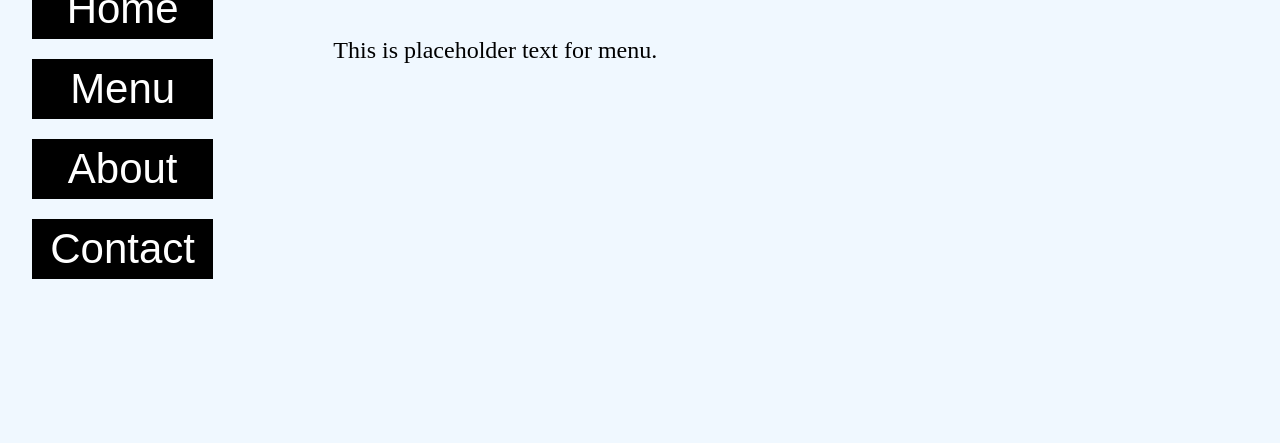
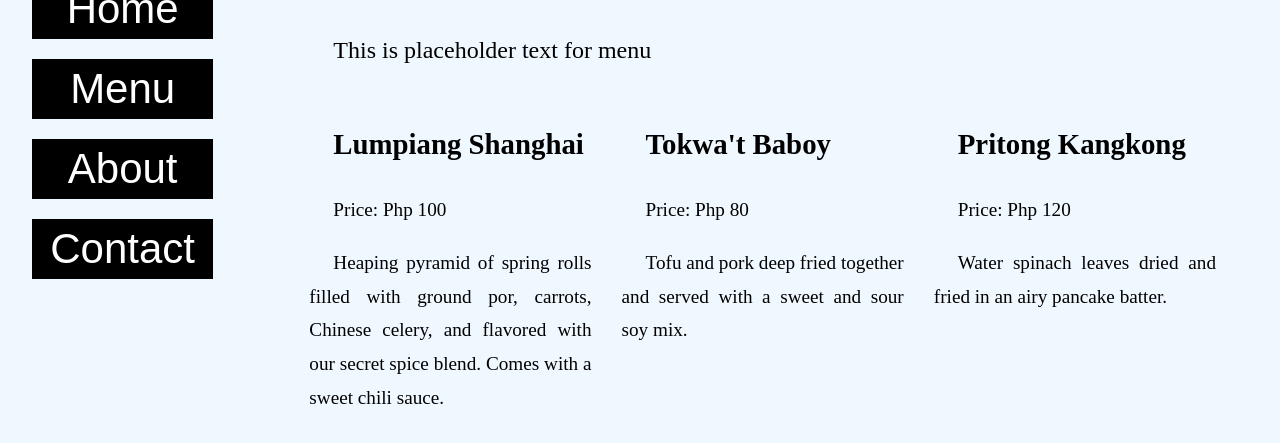
Before and after one commit to vagueposting/odin-restaurant, a website built with webpack: page src/template.html in a window 1280 px wide. Both pictures are taken after a click on the button "Menu". Shown: the part 127-570 px from the top of the page. Built offline with nearby package versions, Linux system fonts and the light colour scheme; a web font is replaced by a local one.

Commit message:
refactor: altered factory logic to use maps instead of arrays of single-prop objects

```diff
--- a/src/data/nav.json
+++ b/src/data/nav.json
@@ -1,3 +1,22 @@
 {
-    "pages": ["home", "menu", "about", "contact"]
+    "pages": [
+        {
+            "name": "home",
+            "text": ["Welcome to ",
+            "[EMP] The Tasty Restaurant",
+            "! Home of the most delectable Filipino cuisine in town."
+        ]
+        },
+        {
+            "name": "menu",
+            "text": ["placeholder"]
+        },
+        {
+            "name": "about",
+            "text": ["placeholder"]
+        },
+        {
+            "name": "contact",
+            "text": ["placeholder"]
+    }]
 }
--- a/src/display.js
+++ b/src/display.js
@@ -9,7 +9,7 @@ export const Interface = (data) => {
     const body = document.querySelector('body');
 
     const coreNavigation = () => {
-        const navigation = {
+        /* const navigation = {
             header: document.createElement('header'),
             logoSpace: {
                 root: document.createElement('div'),
@@ -17,52 +17,84 @@ export const Interface = (data) => {
             },
             navigator: document.createElement('nav'),
             navButtons: {}
-        };
+        }; */
 
-        navigation.logoSpace.logo.textContent = 'The Tasty Restaurant'
-        navigation.logoSpace.root.appendChild(navigation
-            .logoSpace
-            .logo)
-        navigation.header.appendChild(navigation.logoSpace.root);
+        const navigation = new Map([
+            ['header', () => {
+                const shell = document.createElement('header');
+                return shell;
+            }],
+            ['logoSpace', () => {
+                const root = document.createElement('div');
 
-        const navButtons = data.nav.pages;
+                const logo = document.createElement('h1'); // change to img later.
+                logo.textContent = 'The Tasty Restaurant'
 
+                root.appendChild(logo);
+
+                return root;
+            }],
+            ['navigator', () => {
+                const shell = document.createElement('nav');
+                const navButtons = {};
                 // Create buttons based on the general nav array
-        navButtons.forEach(button => {
-            const { navButtons, navigator } = navigation;
+                const pageList = data.nav.pages.map(page => page.name);
+                pageList.forEach(button => {
                     navButtons[button] = document.createElement('button');
                     navButtons[button].classList.add('navButtons');
+
                     navButtons[button].id = `nav-${button}`;
 
-            navButtons[button].textContent = TextControls.capitalizeEachWord(button);
+                    navButtons[button].textContent = TextControls
+                        .capitalizeEachWord(button);
 
-            navigator.appendChild(navButtons[button]);
-
+                    shell.appendChild(navButtons[button]);
                 });
 
-        navigation.header
-            .appendChild(navigation.navigator)
+                return shell;
+            }]
+        ])
 
-        body.appendChild(navigation.header);
+        body.appendChild(assembleParts(navigation, 'header'));
     }
 
-    // TODO: Add "style" parameter that changes layout (grid, flex, etc).
-    const pageTemplate = (page = 'home') => {
-        const pageFeatures = {
-            shell: document.createElement('div'),
-            header: document.createElement('h1'),
-            bodyText: document.createElement('p')
-        };
+    // TODO: Add "format" parameter that changes layout (grid, flex, etc).
+    const pageTemplate = (page = 'home', format = 'DEFAULT') => {
+        // Core, non-negotiable features of each page
+        const pageFeatures = new Map([
+            ['shell', () => {
+                const shell = document.createElement('div');
+                shell.classList.add('bodyPage');
+                shell.id = page;
+                return shell;
+            }],
+            ['header', () => {
+                const shell = document.createElement('h1');
+                shell.textContent = TextControls.capitalizeEachWord(page);
+                return shell;
+            }],
+            ['bodyText', (text = `This is placeholder text for ${page}`) => {
+                const shell = document.createElement('p');
+                shell.textContent = text;
+                return shell;
+            }]
+        ])
 
-        pageFeatures.shell.classList.add('bodyPage');
-        pageFeatures.shell.id = page;
+        if (page === 'menu') {
+            pageFeatures.set('menu', () => {
+                const menuBoard = document.createElement('div');
+                menuBoard.classList.add(page); // menu
 
-        pageFeatures.header.textContent = TextControls.capitalizeEachWord(page);
-        pageFeatures.bodyText.textContent = `This is placeholder text for ${page}.`
+                data.menu.appetizer.forEach((dish) => {
+                    const dishCard = pageElements.menuitem(dish);
+                    menuBoard.appendChild(dishCard);
+                })
+                return menuBoard;
+            })
+        }
 
-        pageFeatures.shell.appendChild(pageFeatures.header);
-        pageFeatures.shell.appendChild(pageFeatures.bodyText);
-        body.appendChild(pageFeatures.shell);
+        body.appendChild(
+            assembleParts(pageFeatures, 'shell'));
     }
 
      const applyPageSwitches = (page) => {
@@ -73,10 +105,8 @@ export const Interface = (data) => {
             allPages.forEach((pg) => {
                 if (pg.id === page) {
                     pg.classList.add('visible');
-                    console.log(pg.classList);
                 } else {
                     pg.classList.remove('visible');
-                    console.log(pg.classList);
                 }});
         });
     };
@@ -85,8 +115,8 @@ export const Interface = (data) => {
     (() => {
         coreNavigation();
         data.nav.pages.forEach((page) => {
-            pageTemplate(page);
-            applyPageSwitches(page);
+            pageTemplate(page.name);
+            applyPageSwitches(page.name);
             document.getElementById('home').classList.add('visible');
         })
     })();
@@ -98,71 +128,63 @@ const pageElements = {
      * @param {Object} dish - dish data, e.g. data.menu.appetizer[i]
      * @param {Array} styles - default is 'core' but can append with alternate styles
      * @returns a completed dish card
+     *
+     * Every component here is an assembly instruction
+     * If you want to change the sorting order, change the
+     * order at which parts are declared.
      */
     menuitem: (dish, styles = ['core']) => {
-        const parts = [
-            { card: () => {
-                const template = document.createElement('div')
-                // TODO: Add class/es
-                // Maybe I'll make it modular so a different class applies
-                return template;
-            }},
-            // Every component here is an assembly instruction
-            // If you want to change the sorting order, change the
-            // order at which parts are declared.
-            { dishName: () => {
+        const parts = new Map([
+            ['card', () => {
+                const shell = document.createElement('div')
+                styles.forEach((style) => {
+                    shell.classList.add(style);
+                });
+                return shell;
+            }],
+            [ 'dishName', () => {
                 const shell = document.createElement('h2');
                 shell.textContent = dish.name;
                 // TODO: Add class/es
 
                 return shell;
-            }},
-            { dishPrice: () => {
+            }],
+            [ 'dishPrice', () => {
                 const shell = document.createElement('p');
 
                 const header = document.createElement('span');
                 header.textContent = 'Price: ';
 
                 const data = document.createElement('span');
-                data.textContent = String(data.price);
+                data.textContent = `Php ${dish.price}`;
 
                 shell.appendChild(header);
                 shell.appendChild(data);
-                // TODO: Add class/es
+                return shell;
+            }],
+            ['dishDescription', () => {
+                const shell = document.createElement('p');
+                shell.textContent = dish.description;
+                return shell;
+            }]
+        ])
 
-                return shell;
-            }},
-            { dishDescription: () => {
-                const shell = document.createElement('p');
-                shell.textContent = dish.description
-                // TODO: Add class/es
+        return assembleParts(parts, 'card');
+    },
+    // TODO: add assemblies for other elements!
+}
 
-                return shell;
-            }}
-            // TODO: Add Notes Element
-        ]
 
-        /* my stanford bootcamp mentors will axe me to death
-        for not assigning variables to everything, but i care not.
-        if i don't put enough cognitive stress into my code,
-        i will make stupid mistakes. so this is for the best */
+const assembleParts = (parts, baseName) => {
+    const base = parts.get(baseName)();
 
-        for (let i = 0; i < parts.length; i++) {
-            // Get part name.
-            const partName = Object.keys(parts[i])[0];
-
-            // Skip the card itself
-            if (partName === 'card') {
-                parts[0].card = parts[0].card();
+    for (const [part, assemble] of parts) {
+        if (part === baseName) {
             continue;
         }
 
-            // Append each feature by running their
-            // assembly instructions on the spot.
-            parts[0].card.appendChild(parts[i][partName]());
+        base.appendChild(assemble());
     }
 
-        return parts.card;
+    return base;
 }
-    // TODO: add assemblies for other elements!
-}
--- a/src/styles/landing.css
+++ b/src/styles/landing.css
@@ -67,3 +67,13 @@ nav {
 
     font-family: 'Aclonica', sans-serif;
 }
+
+.menu {
+    display: grid;
+    grid-template-columns: repeat(3, 1fr);
+    gap: 2.5rem;
+}
+
+.menu .core {
+    font-size: 80%;
+}
```
Lines whose indentation alone changed are shown as unchanged.
